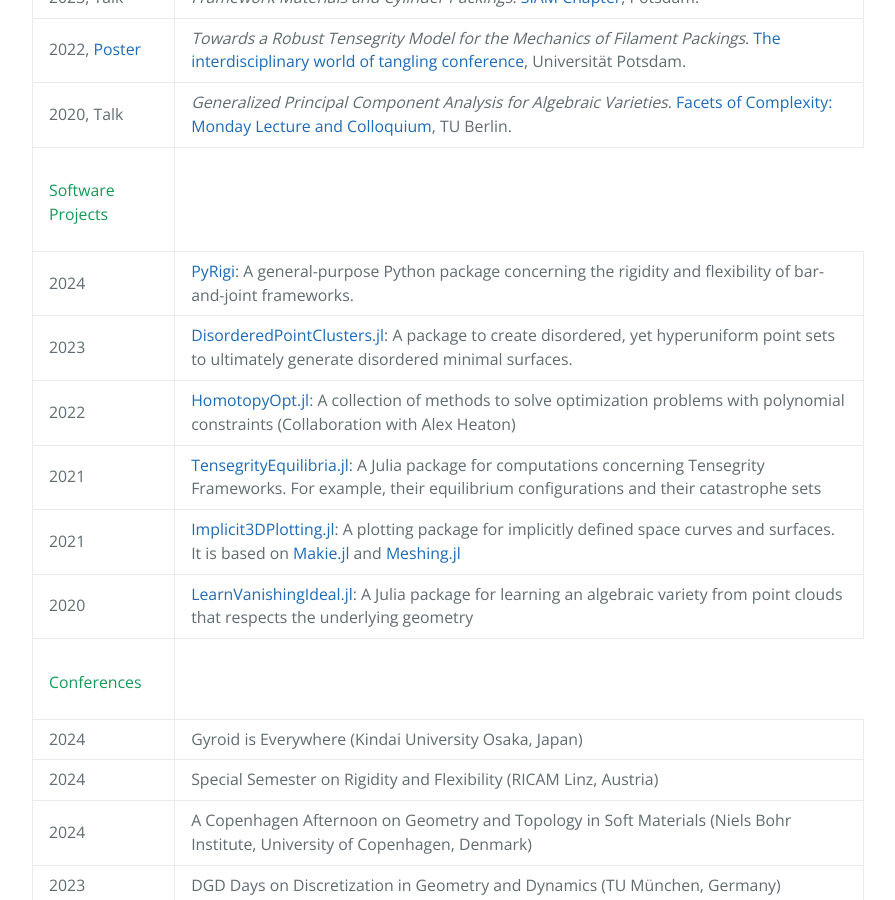
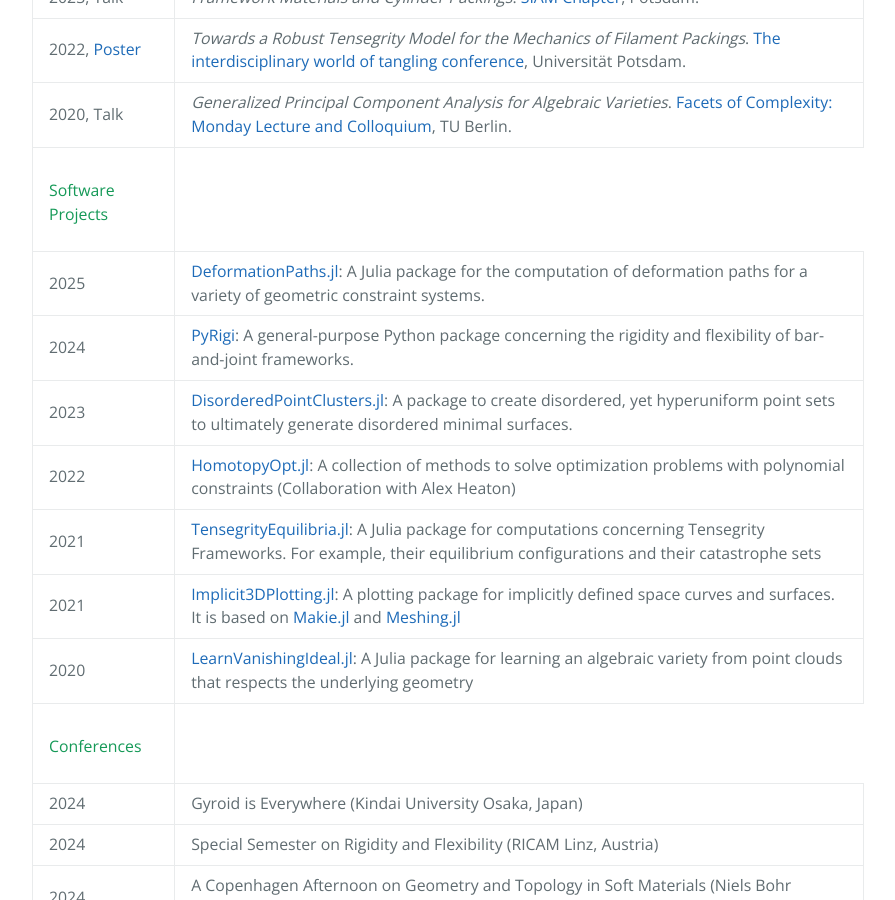
Before and after one commit to matthiashimmelmann/matthiashimmelmann.github.io, a Jekyll site: the page built from research.md, in a window 1280 px wide and 900 px high, scrolled down 2033 px. Shown: the whole window, without its empty margins (192-1087 px from the left). Built offline with Jekyll 4.4.1, drawn with Linux system fonts in a browser that asks for light colours.

Commit message:
Added `DeformationPaths.jl`

```diff
--- a/research.md
+++ b/research.md
@@ -108,6 +108,12 @@ description: Matthias Himmelmann.
 
 
 <tr><td><h4><br>Software Projects</h4></td></tr>
+
+<tr>
+  <td>2025</td>
+  <td><a href="https://github.com/matthiashimmelmann/DeformationPaths.jl">DeformationPaths.jl</a>: A Julia package for the computation of deformation paths for a variety of geometric constraint systems.</td>
+</tr>
+
 <tr>
   <td>2024</td>
   <td><a href="https://github.com/PyRigi/PyRigi">PyRigi</a>: A general-purpose Python package concerning the rigidity and flexibility of bar-and-joint frameworks.</td>
```
